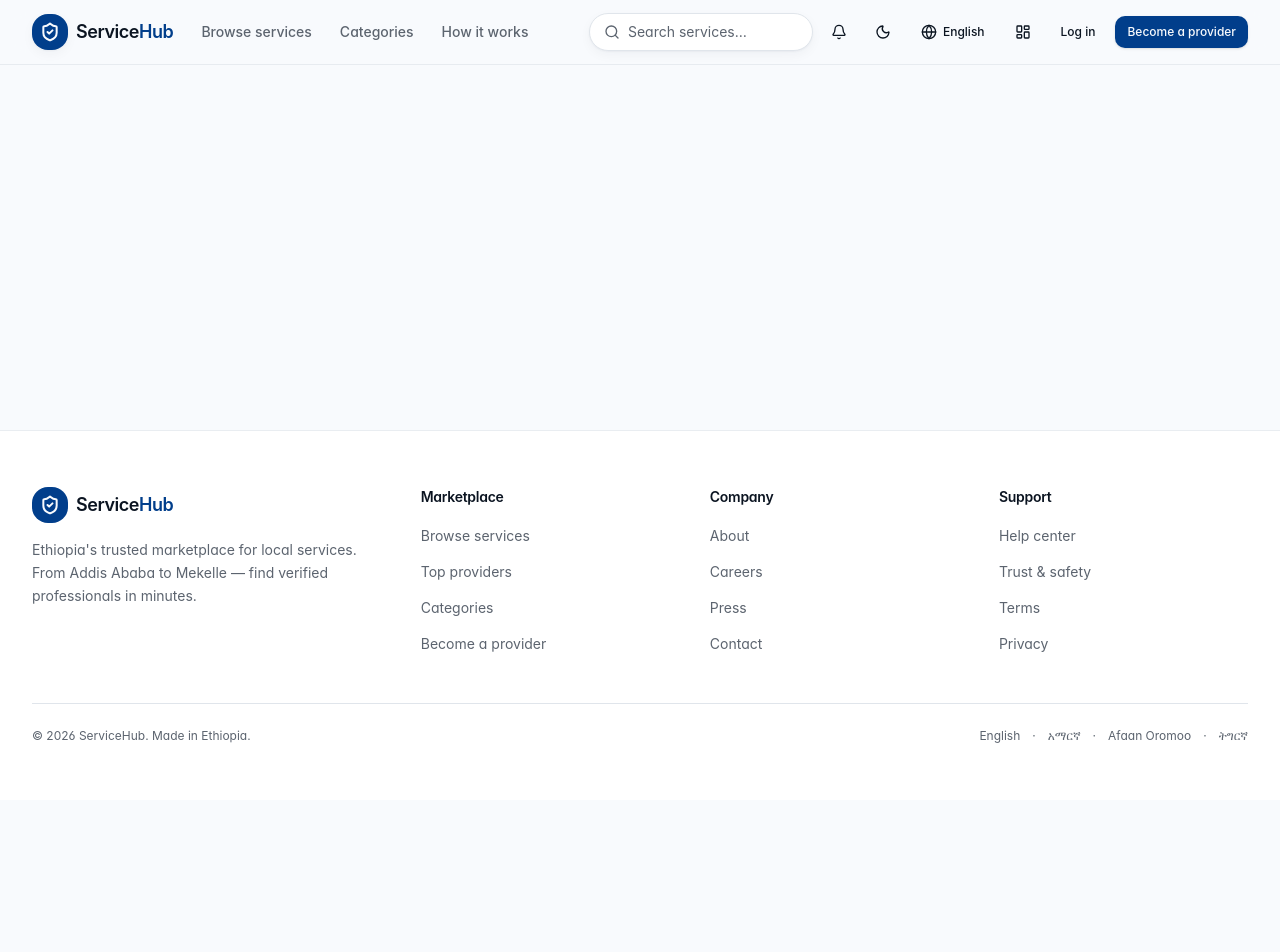
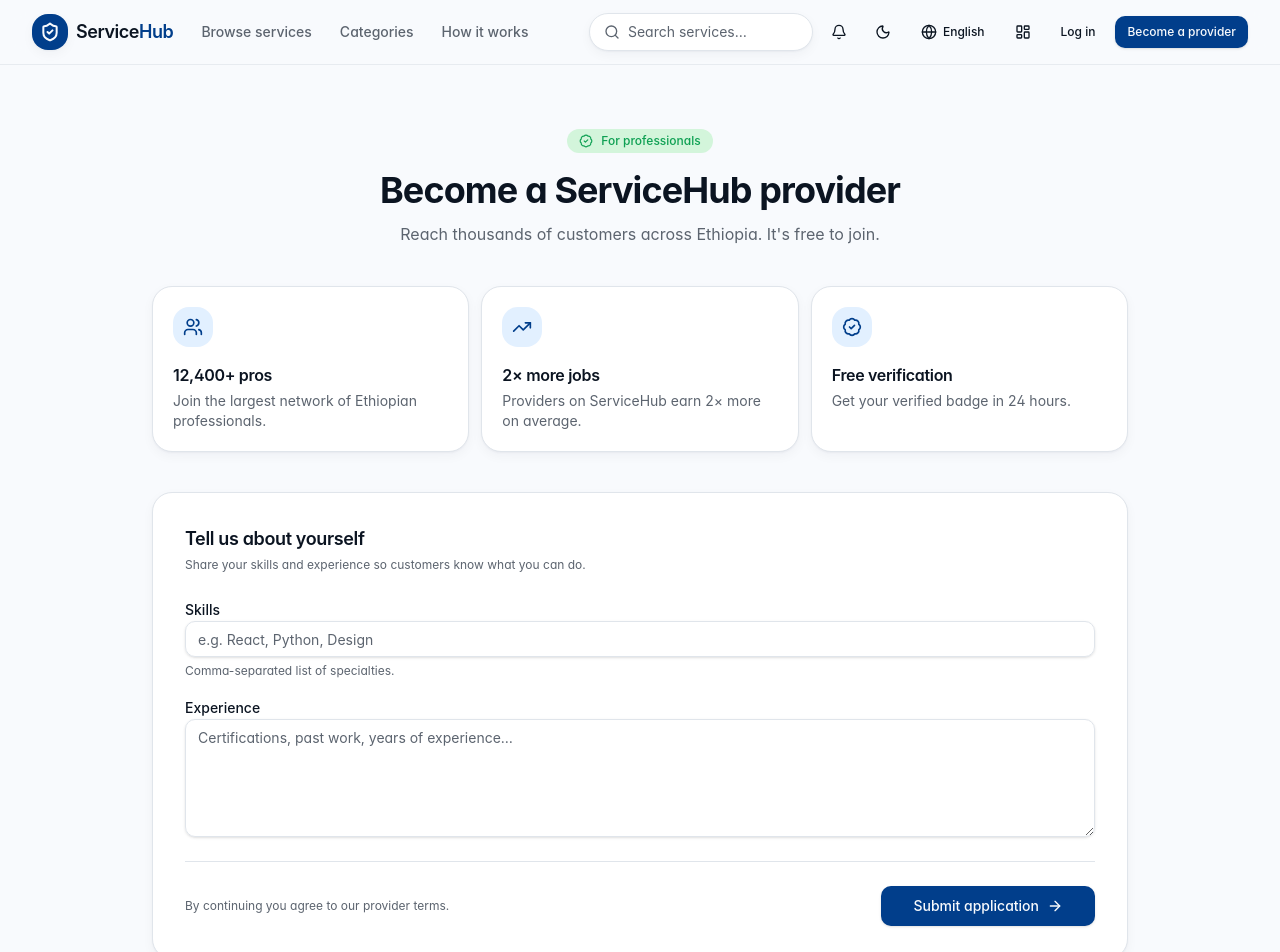
Before and after one commit to nibmangit/servicehub, a React (Vite) app in the folder frontend/: page /become-provider in a window 1280 px wide. Shown: the top 952 px of the page. Before the commit the page ends 800 px from the top, so only its background shows below. Built offline with nearby package versions, Linux system fonts and the light colour scheme.

Commit message:
feat: add the become provider page

```diff
--- a/frontend/src/App.jsx
+++ b/frontend/src/App.jsx
@@ -12,6 +12,7 @@ import { Browse } from "./pages/Browse";
 import { ServiceDetail } from "./pages/ServiceDetail";
 import NewService from "./pages/NewService";
 import Profile from "./pages/Profile";
+import BecomeProvider from "./pages/BecomeProvider";
 
 export default function App() {
   return (
@@ -28,6 +29,7 @@ export default function App() {
             <Route path="services/:id/" element={<ServiceDetail />} />
             <Route path="services/new/" element={<NewService />} />
             <Route path="profile/:id/" element={<Profile />} />
+            <Route path="become-provider/" element={<BecomeProvider />} />
           </Routes>
         </main>
 
--- /dev/null
+++ b/frontend/src/pages/BecomeProvider.jsx
@@ -0,0 +1,105 @@
+import { Link, useNavigate } from "react-router-dom";
+import { ArrowRight, BadgeCheck, CheckCircle2, TrendingUp, Users } from "lucide-react";
+import { useState } from "react";
+import { toast } from "sonner";
+
+import { Button } from "../components/ui/Button";
+import { Input } from "../components/ui/Input";
+import { Label } from "../components/ui/Label";
+import { Textarea } from "../components/ui/Textarea";
+
+export default function BecomeProvider() {
+  const [done, setDone] = useState(false);
+
+  if (done) {
+    return (
+      <div className="mx-auto max-w-lg px-4 py-20 text-center">
+        <div className="mx-auto grid h-20 w-20 place-items-center rounded-full bg-accent-soft text-accent">
+          <CheckCircle2 className="h-10 w-10" />
+        </div>
+        <h1 className="mt-6 text-2xl font-bold tracking-tight">Application received!</h1>
+        <p className="mt-2 text-sm text-muted-foreground">
+          Your account has been upgraded to Service Provider. Complete your profile so customers can find you.
+        </p>
+        <div className="mt-8 flex justify-center gap-2">
+          <Button asChild>
+            <Link to="/dashboard">Go to dashboard</Link>
+          </Button>
+          <Button asChild variant="outline">
+            <Link to="/profile">Complete profile</Link>
+          </Button>
+        </div>
+      </div>
+    );
+  }
+
+  return (
+    <div className="mx-auto max-w-5xl px-4 py-12 sm:px-6 lg:py-16">
+      <div className="text-center">
+        <span className="inline-flex items-center gap-2 rounded-full bg-accent-soft px-3 py-1 text-xs font-medium text-accent">
+          <BadgeCheck className="h-3.5 w-3.5" /> For professionals
+        </span>
+        <h1 className="mt-4 text-3xl font-bold tracking-tight sm:text-4xl">
+          Become a ServiceHub provider
+        </h1>
+        <p className="mx-auto mt-3 max-w-2xl text-muted-foreground">
+          Reach thousands of customers across Ethiopia. It's free to join.
+        </p>
+      </div>
+
+      <div className="mt-10 grid gap-3 sm:grid-cols-3">
+        {[
+          { icon: Users, title: "12,400+ pros", desc: "Join the largest network of Ethiopian professionals." },
+          { icon: TrendingUp, title: "2× more jobs", desc: "Providers on ServiceHub earn 2× more on average." },
+          { icon: BadgeCheck, title: "Free verification", desc: "Get your verified badge in 24 hours." },
+        ].map((p) => (
+          <div key={p.title} className="rounded-2xl border border-border bg-card p-5 shadow-soft">
+            <span className="grid h-10 w-10 place-items-center rounded-xl bg-primary-soft text-primary">
+              <p.icon className="h-5 w-5" />
+            </span>
+            <h3 className="mt-4 font-semibold">{p.title}</h3>
+            <p className="mt-1 text-sm text-muted-foreground">{p.desc}</p>
+          </div>
+        ))}
+      </div>
+
+      <form
+        className="mt-10 rounded-2xl border border-border bg-card p-6 shadow-soft sm:p-8"
+        onSubmit={(e) => {
+          e.preventDefault();
+          setDone(true);
+          toast.success("Account upgraded to Service Provider");
+        }}
+      >
+        <h2 className="text-lg font-semibold">Tell us about yourself</h2>
+        <p className="mt-1 text-xs text-muted-foreground">
+          Share your skills and experience so customers know what you can do.
+        </p>
+        <div className="mt-6 grid gap-4">
+          <div className="space-y-1.5">
+            <Label htmlFor="skills">Skills</Label>
+            <Input id="skills" name="skills" required placeholder="e.g. React, Python, Design" />
+            <p className="text-xs text-muted-foreground">Comma-separated list of specialties.</p>
+          </div>
+          <div className="space-y-1.5">
+            <Label htmlFor="experience">Experience</Label>
+            <Textarea
+              id="experience"
+              name="experience"
+              required
+              rows={5}
+              placeholder="Certifications, past work, years of experience…"
+            />
+          </div>
+        </div>
+
+        <div className="mt-6 flex flex-wrap items-center justify-between gap-3 border-t border-border pt-6">
+          <p className="text-xs text-muted-foreground">By continuing you agree to our provider terms.</p>
+          <Button type="submit" size="lg">
+            Submit application <ArrowRight className="h-4 w-4" />
+          </Button>
+        </div>
+      </form>
+    </div>
+  );
+}
```
